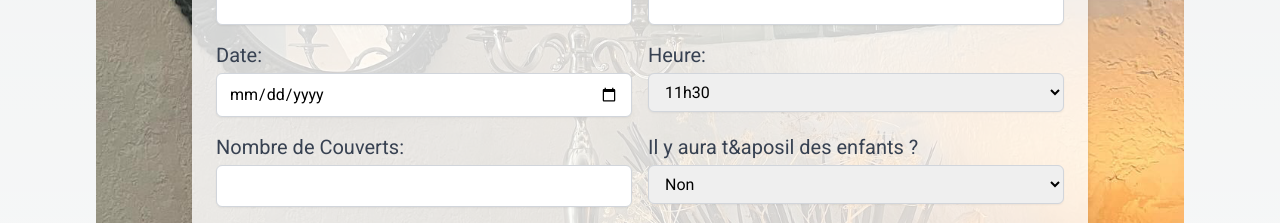
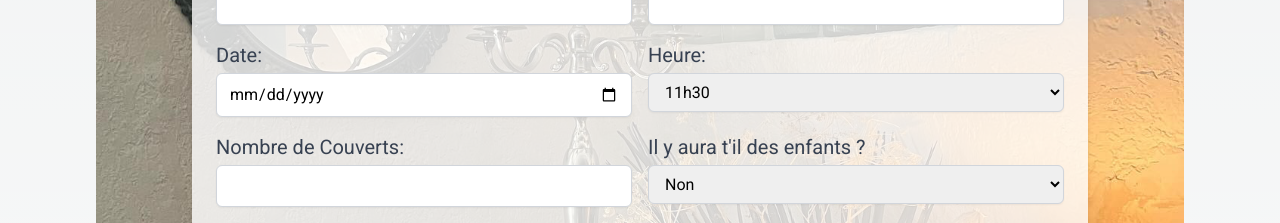
Before and after one commit to zaitsev69/acacia, a Next.js app: page / in a window 1280 px wide. Shown: the part 4180-4403 px from the top of the page. Built offline with nearby package versions, Linux system fonts and the light colour scheme; no server answers.

Commit message:
fix apos

```diff
--- a/components/booking.jsx
+++ b/components/booking.jsx
@@ -122,7 +122,7 @@ const initialFormData = {
               />
             </div>
             <div>
-              <label htmlFor="children" className="block text-base font-medium text-gray-700 lg:text-xl">Il y aura t&aposil des enfants ?</label>
+              <label htmlFor="children" className="block text-base font-medium text-gray-700 lg:text-xl">Il y aura t&apos;il des enfants ?</label>
               <select
                 id="children"
                 defaultValue="Non"
```
